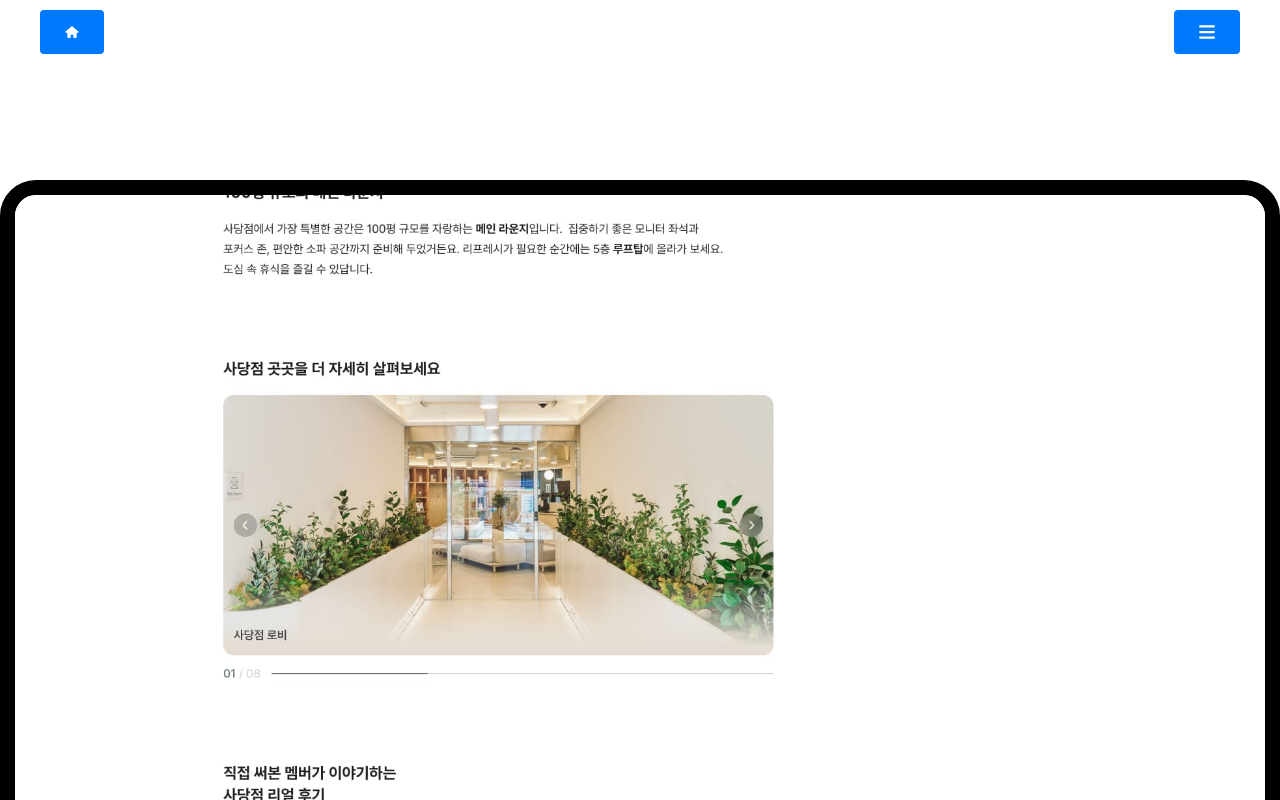
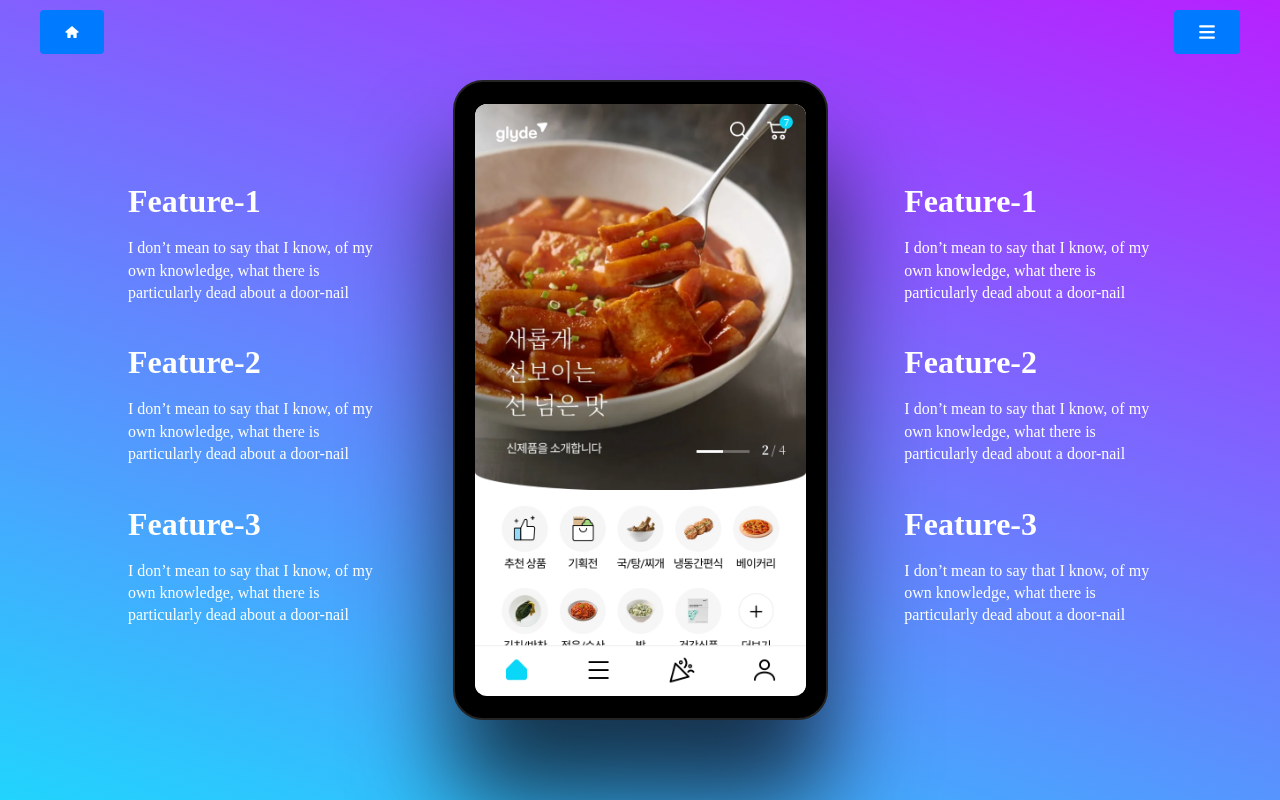
Before and after one commit to yeji-jin/portpolio_new, a React (Vite) app in the folder new_portpolio/: page /test in a window 1280 px wide. Shown: the top 800 px of the page. Built offline with nearby package versions, Linux system fonts and the light colour scheme.

Commit message:
[Add] mobile device component / section

```diff
--- /dev/null
+++ b/new_portpolio/src/components/MobileFrameInfo.jsx
@@ -0,0 +1,106 @@
+import { styled } from "styled-components";
+import { MobileDevice, MobileDeviceInner } from "@/styled/CommonStyles";
+import { useState } from "react";
+
+const MobileFrameInfoWrapper = styled.div`
+  display: flex;
+  justify-content: center;
+  align-items: center;
+  gap: 6vw;
+  padding: 10vw;
+  width: 100vw;
+  height: 100vh;
+  background: linear-gradient(19deg, #21d4fd, #b721ff);
+`;
+const SideInfoList = styled.ul`
+  flex: 1;
+  display: flex;
+  flex-direction: column;
+  gap: 42px;
+  color: #fff;
+  li {
+    display: flex;
+    flex-direction: column;
+    gap: 20px;
+    cursor: pointer;
+    transform: translateY(5%);
+    transition: transform ease-in 0.3s;
+    &:hover {
+      transform: translateY(0) scale(1.1);
+    }
+    h5 {
+      font-size: 32px;
+      font-weight: 700;
+    }
+    p {
+      font-size: 16px;
+      font-weight: 500;
+      line-height: 1.4;
+    }
+  }
+`;
+
+const SideInfoList__Left = [
+  {
+    title: "Feature",
+    desc: "I don’t mean to say that I know, of my own knowledge, what there is particularly dead about a door-nail",
+  },
+  {
+    title: "Feature",
+    desc: "I don’t mean to say that I know, of my own knowledge, what there is particularly dead about a door-nail",
+  },
+  {
+    title: "Feature",
+    desc: "I don’t mean to say that I know, of my own knowledge, what there is particularly dead about a door-nail",
+  },
+];
+
+export default function MobileFrameInfo() {
+  const [frameIdx, setFrameIdx] = useState(1);
+
+  return (
+    <MobileFrameInfoWrapper>
+      <SideInfoList>
+        {SideInfoList__Left.map((list, i) => {
+          return (
+            <>
+              <li
+                onClick={() => {
+                  setFrameIdx(i + 1);
+                }}
+              >
+                <h5>
+                  {list.title}-{i + 1}
+                </h5>
+                <p>{list.desc}</p>
+              </li>
+            </>
+          );
+        })}
+      </SideInfoList>
+      <MobileDevice>
+        <MobileDeviceInner>
+          <img src={`/assets/glyde/work_thumb_glyde_0${frameIdx}.png`} alt="" />
+        </MobileDeviceInner>
+      </MobileDevice>
+      <SideInfoList>
+        {SideInfoList__Left.map((list, i) => {
+          return (
+            <>
+              <li
+                onClick={() => {
+                  setFrameIdx(i + 4);
+                }}
+              >
+                <h5>
+                  {list.title}-{i + 1}
+                </h5>
+                <p>{list.desc}</p>
+              </li>
+            </>
+          );
+        })}
+      </SideInfoList>
+    </MobileFrameInfoWrapper>
+  );
+}
--- a/new_portpolio/src/pages/About.jsx
+++ b/new_portpolio/src/pages/About.jsx
@@ -86,6 +86,13 @@ export default function About() {
           height: "100vh",
           borderRadius: 0,
         })
+        .to(
+          "header",
+          {
+            backgroundColor: "transparent",
+          },
+          "<"
+        )
         .to(
           AboutWrapperRef.current,
           {
@@ -216,7 +223,7 @@ export default function About() {
         </StorySection>
         {/* DesktopLayout */}
         <LayoutFlex $direction="column">
-          <MainTitle $margin="60px 0 30px">
+          <MainTitle $margin="60px 0 30px" $align="center">
             데스크탑
             <br />
             부터
@@ -225,7 +232,7 @@ export default function About() {
         <DesktopLayout />
         {/* mobile */}
         <LayoutFlex $direction="column">
-          <MainTitle $margin="60px 0 30px">
+          <MainTitle $margin="60px 0 30px" $align="center">
             모바일
             <br />
             까지
--- a/new_portpolio/src/pages/Contact.jsx
+++ b/new_portpolio/src/pages/Contact.jsx
@@ -4,12 +4,15 @@ import { gsap } from "gsap";
 import PageTrantition from "@/components/common/PageTrantition";
 import BlockBox from "@/components/BlockBox";
 import { LayoutFlex } from "@/styled/CommonStyles";
+import { FaGithub } from "react-icons/fa";
 
 const ContactWrapper = styled.div`
   padding-top: 60px;
+  background-color: #1c2127;
 `;
 const TitleWrapper = styled.div`
   transform: translateX(-4%);
+  color: #fff;
   > div {
     font-size: 18vw;
     font-weight: 700;
@@ -21,8 +24,45 @@ const BusinessCard = styled.div`
   right: 4%;
   width: 600px;
   height: 360px;
-  background: rgba(255, 255, 255, 0.7);
+  padding: 40px 48px;
+  border-radius: 16px;
+  border: 4px solid #5be0b3;
   box-shadow: 0px 3px 6px rgba(0, 0, 0, 0.16), 0px 3px 6px rgba(0, 0, 0, 0.23);
+  background: url(/assets/character/character.png) no-repeat right bottom / 40% auto #fff;
+  animation: shine 2s linear infinite;
+  @keyframes shine {
+    0%,
+    100% {
+      box-shadow: 0 0 5px #00ffc6, 0 0 15px #00ffc6, 0 0 50px #00ffc6, 0 0 50px #00ffc6, 0 0 2px #b9ffe8, 2px 2px 3px #12e29c;
+    }
+    50% {
+      box-shadow: 0 0 3px #00b58d, 0 0 7px #00b58d, 0 0 25px #00b58d, 0 0 25px #00b58d, 0 0 2px #00b58d, 2px 2px 3px #006a60;
+    }
+  }
+  h3 {
+    padding-bottom: 10px;
+    font-size: 32px;
+    font-weight: 700;
+    border-bottom: 2px solid rgba(0, 0, 0, 0.23);
+  }
+  ul {
+    position: relative;
+    display: flex;
+    flex-direction: column;
+    gap: 16px;
+    margin-top: 52px;
+    li {
+      display: flex;
+      align-items: center;
+      gap: 16px;
+      font-size: 30px;
+      a {
+        color: #039be5;
+        text-decoration: underline;
+        font-size: 22px;
+      }
+    }
+  }
 `;
 
 export default function Contact() {
@@ -67,13 +107,37 @@ export default function Contact() {
           <div>AnyTime</div>
         </TitleWrapper>
 
-        <LayoutFlex $direction="column">
+        {/* <LayoutFlex $direction="column">
           <BlockBox title="title">
             Lorem ipsum dolor sit amet consectetur adipisicing elit. Architecto sapiente delectus fuga reiciendis ipsum voluptate deleniti obcaecati ex maiores sint ratione
             temporibus suscipit qui, quam magni doloribus expedita nisi dolore.
           </BlockBox>
-        </LayoutFlex>
-        <BusinessCard ref={CardRef}></BusinessCard>
+        </LayoutFlex> */}
+        <BusinessCard ref={CardRef}>
+          <h3>JIN YEJI</h3>
+          <ul>
+            <li>
+              <FaGithub />
+              <a tel="010-0000-0000">010-0000-0000</a>
+            </li>
+            <li>
+              <FaGithub />
+              <a href="mailto:dpwl322@naver.com">dpwl322@naver.com</a>
+            </li>
+            <li>
+              <FaGithub />
+              <a href="https://yeji-jin.github.io/" target="_blank">
+                Site
+              </a>
+            </li>
+            <li>
+              <FaGithub />
+              <a href="https://github.com/yeji-jin" target="_blank">
+                Github
+              </a>
+            </li>
+          </ul>
+        </BusinessCard>
       </ContactWrapper>
     </>
   );
--- a/new_portpolio/src/pages/Test.jsx
+++ b/new_portpolio/src/pages/Test.jsx
@@ -1,9 +1,11 @@
 import React from "react";
 import DesktopLayout from "../components/DesktopLayout";
+import MobileFrameInfo from "../components/MobileFrameInfo";
 
 export default function Test() {
   return (
     <div>
+      <MobileFrameInfo />
       <DesktopLayout />
     </div>
   );
--- a/new_portpolio/src/styled/CommonStyles.js
+++ b/new_portpolio/src/styled/CommonStyles.js
@@ -104,3 +104,18 @@ export const Divider = styled.div`
   ${(props) => setSpacing(props)}
   border-top: 1px solid #eee;
 `;
+export const MobileDevice = styled.div`
+  padding: 22px 20px;
+  width: 375px;
+  height: 640px;
+  background: #000;
+  border: 2px solid #242424;
+  border-radius: 30px;
+  box-shadow: 0 80px 99px rgba(0, 0, 0, 0.7);
+`;
+export const MobileDeviceInner = styled.div`
+  overflow: hidden;
+  width: 100%;
+  border-radius: 12px;
+  background: #fff;
+`;
```
Also changed, not shown: new_portpolio/public/assets/character/character.png (added).
